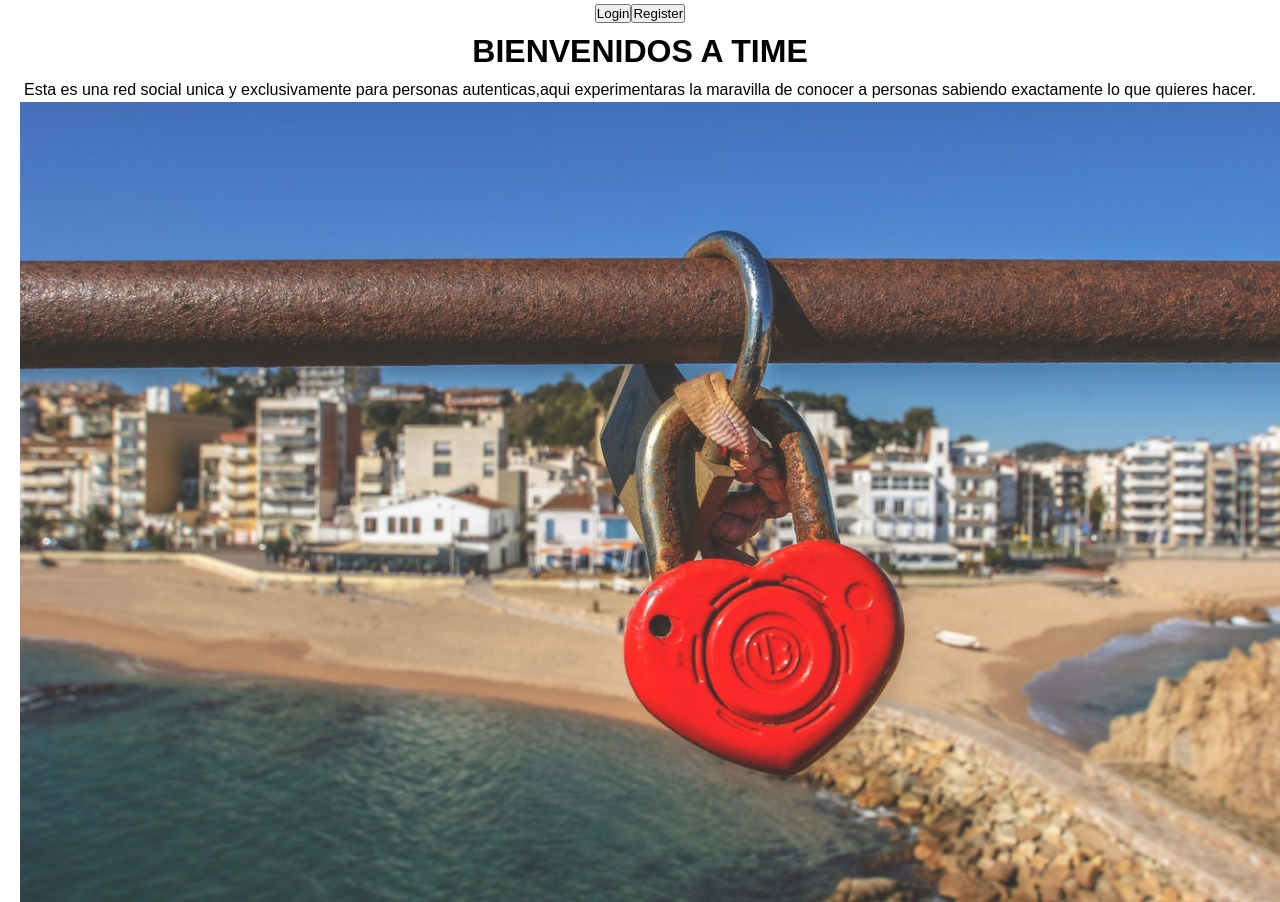
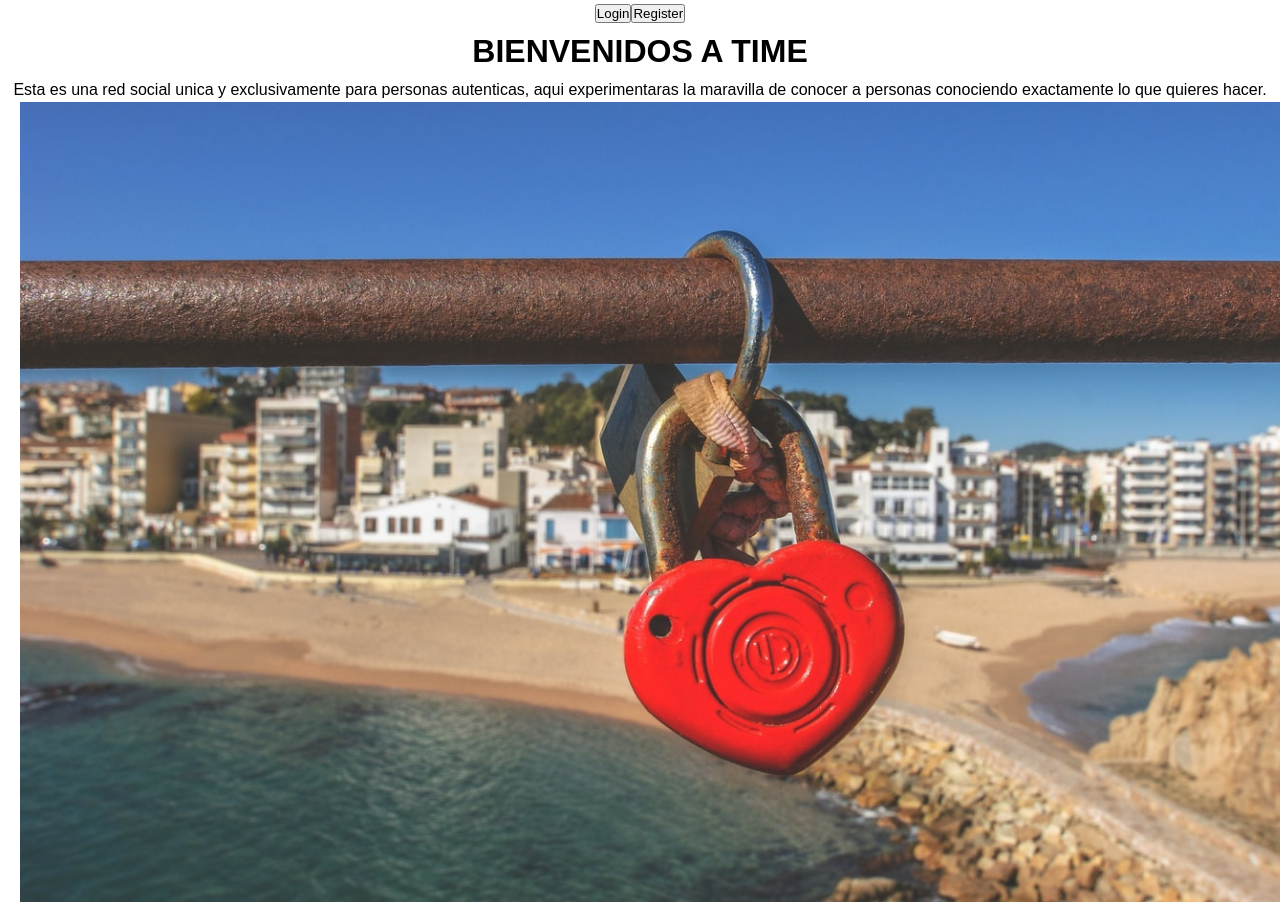
Before and after one commit to julianvillada/LandingPage, a React (Create React App) app: page / in a window 1280 px wide. Shown: the top 902 px of the page. Built offline with nearby package versions, Linux system fonts and the light colour scheme.

Commit message:
<p> LandingPage tag modified

```diff
--- a/src/landingPage/LandingPage.js
+++ b/src/landingPage/LandingPage.js
@@ -10,7 +10,10 @@ export const LandingPage = () => {
             </div>
 
             <h1>BIENVENIDOS A TIME</h1>
-            <p>Esta es una red social unica y exclusivamente para personas autenticas,aqui experimentaras la maravilla de conocer a personas sabiendo exactamente lo que quieres hacer.</p>
+            <p>Esta es una red social unica
+                 y exclusivamente para personas autenticas,
+                 aqui experimentaras la maravilla de conocer a personas
+                 conociendo exactamente lo que quieres hacer.</p>
 
             <img className='LandingPage-img' src='./image/04-landing.jpg' />
         </div>
```
